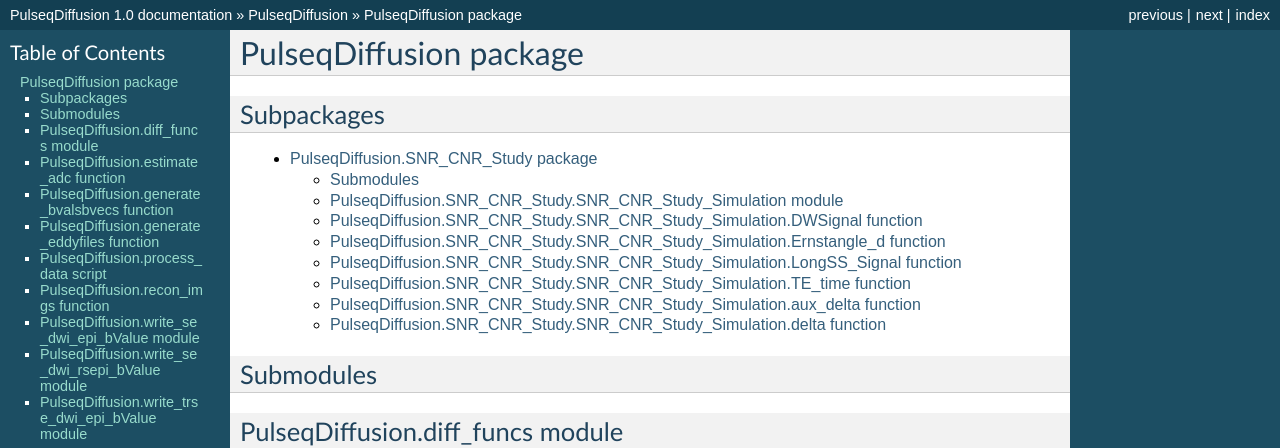
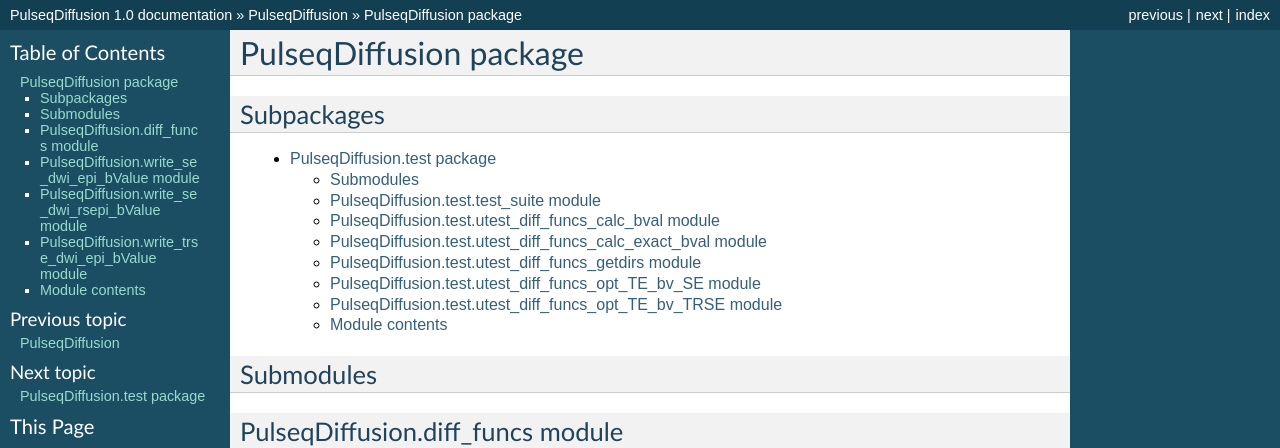
Before and after one commit to ritagnunes/PulseqDiffusion, a Sphinx documentation site: the page built from docs/source/PulseqDiffusion.rst, in a window 1280 px wide and 1400 px high. Shown: the top 448 px of the window. Built offline with Sphinx 7.4.7, drawn with Linux system fonts in a browser that asks for light colours; some of the changed text lies outside the part shown.

Commit message:
Fix Sphinx docs

```diff
--- a/docs/source/PulseqDiffusion.rst
+++ b/docs/source/PulseqDiffusion.rst
@@ -5,8 +5,9 @@ Subpackages
 -----------
 
 .. toctree::
-	PulseqDiffusion.SNR_CNR_Study
+   :maxdepth: 4
 
+   PulseqDiffusion.test
 
 Submodules
 ----------
@@ -19,43 +20,35 @@ PulseqDiffusion.diff\_funcs module
    :undoc-members:
    :show-inheritance:
 
-PulseqDiffusion.estimate\_adc function
---------------------------------------
-
-.. mat:automodule:: PulseqDiffusion
-.. mat:autofunction:: estimate_adc
-
-PulseqDiffusion.generate\_bvalsbvecs function
----------------------------------------------
-.. mat:autofunction:: generate_bvalsbvecs
-
-PulseqDiffusion.generate\_eddyfiles function
---------------------------------------------
-.. mat:autofunction:: generate_eddyfiles
-
-
-PulseqDiffusion.process\_data script
-------------------------------------
-.. mat:autoscript:: process_data
-
-
-PulseqDiffusion.recon\_imgs function
-------------------------------------
-.. mat:autofunction:: recon_imgs
-
-
 PulseqDiffusion.write\_se\_dwi\_epi\_bValue module
 --------------------------------------------------
 
 .. automodule:: PulseqDiffusion.write_se_dwi_epi_bValue
+   :members:
+   :undoc-members:
    :show-inheritance:
 
 PulseqDiffusion.write\_se\_dwi\_rsepi\_bValue module
 ----------------------------------------------------
 
 .. automodule:: PulseqDiffusion.write_se_dwi_rsepi_bValue
+   :members:
+   :undoc-members:
+   :show-inheritance:
 
 PulseqDiffusion.write\_trse\_dwi\_epi\_bValue module
 ----------------------------------------------------
 
 .. automodule:: PulseqDiffusion.write_trse_dwi_epi_bValue
+   :members:
+   :undoc-members:
+   :show-inheritance:
+
+
+Module contents
+---------------
+
+.. automodule:: PulseqDiffusion
+   :members:
+   :undoc-members:
+   :show-inheritance:
--- /dev/null
+++ b/docs/source/PulseqDiffusion.test.rst
@@ -0,0 +1,62 @@
+PulseqDiffusion.test package
+============================
+
+Submodules
+----------
+
+PulseqDiffusion.test.test\_suite module
+---------------------------------------
+
+.. automodule:: PulseqDiffusion.test.test_suite
+   :members:
+   :undoc-members:
+   :show-inheritance:
+
+PulseqDiffusion.test.utest\_diff\_funcs\_calc\_bval module
+----------------------------------------------------------
+
+.. automodule:: PulseqDiffusion.test.utest_diff_funcs_calc_bval
+   :members:
+   :undoc-members:
+   :show-inheritance:
+
+PulseqDiffusion.test.utest\_diff\_funcs\_calc\_exact\_bval module
+-----------------------------------------------------------------
+
+.. automodule:: PulseqDiffusion.test.utest_diff_funcs_calc_exact_bval
+   :members:
+   :undoc-members:
+   :show-inheritance:
+
+PulseqDiffusion.test.utest\_diff\_funcs\_getdirs module
+-------------------------------------------------------
+
+.. automodule:: PulseqDiffusion.test.utest_diff_funcs_getdirs
+   :members:
+   :undoc-members:
+   :show-inheritance:
+
+PulseqDiffusion.test.utest\_diff\_funcs\_opt\_TE\_bv\_SE module
+---------------------------------------------------------------
+
+.. automodule:: PulseqDiffusion.test.utest_diff_funcs_opt_TE_bv_SE
+   :members:
+   :undoc-members:
+   :show-inheritance:
+
+PulseqDiffusion.test.utest\_diff\_funcs\_opt\_TE\_bv\_TRSE module
+-----------------------------------------------------------------
+
+.. automodule:: PulseqDiffusion.test.utest_diff_funcs_opt_TE_bv_TRSE
+   :members:
+   :undoc-members:
+   :show-inheritance:
+
+
+Module contents
+---------------
+
+.. automodule:: PulseqDiffusion.test
+   :members:
+   :undoc-members:
+   :show-inheritance:
--- a/docs/source/modules.rst
+++ b/docs/source/modules.rst
@@ -2,6 +2,7 @@ PulseqDiffusion
 ===============
 
 .. toctree::
-   :maxdepth: 5
+   :maxdepth: 4
 
    PulseqDiffusion
+   PulseqDiffusion.SNR_CNR_Study.rst
```
